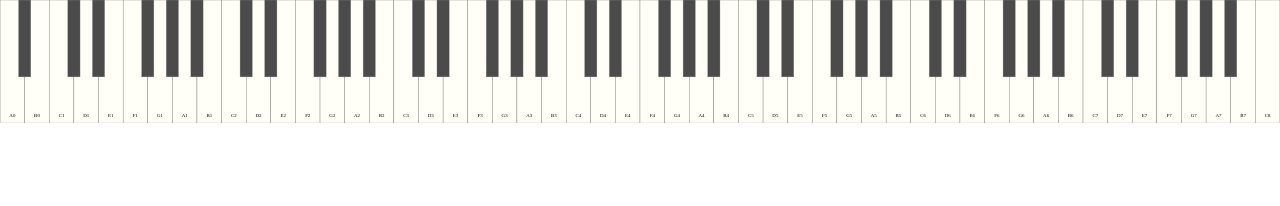
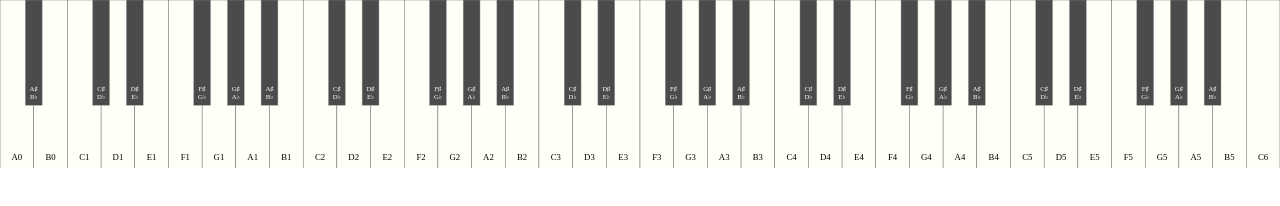
Before and after one commit to hedgeh0gpie/svg-piano-keyboard, a plain HTML site: page index.html in a window 1280 px wide. Drawn offline with Linux system fonts and the light colour scheme.

Commit message:
Add text for black keys

```diff
--- a/css/main.css
+++ b/css/main.css
@@ -102,8 +102,16 @@ textarea {
   fill: #4B4B4B;
 }
 
-.white-key-text-class {
+.white-key-text {
   font-size: 1.3em;
+  pointer-events: none;
+  user-select: none;
+}
+
+.black-key-text {
+  font-size: 1em;
+  fill: #FFFFFF;
+  font-weight: 200;
   pointer-events: none;
   user-select: none;
 }
--- a/js/main.js
+++ b/js/main.js
@@ -7,7 +7,7 @@ const naturalNotes = ["C", "D", "E", "F", "G", "A", "B"];
 const naturalNotesSharps = ["C", "D", "F", "G", "A"];
 const naturalNotesFlats = ["D", "E", "G", "A", "B"];
 
-const range = ["A0", "C8"];
+const range = ["A0", "C6"];
 
 const app = {
   setupPiano() {
@@ -49,10 +49,17 @@ const app = {
     // Add black keys
     let blackKeyPositionX = 60;
     allNaturalNotes.forEach((naturalNote, index, array) => {
+      // If last iteration of keys, do not add black key
+      if (index === array.length - 1) {
+        return;
+      }
+
+      const blackKeyTextGroup = utils.createSVGElement("g");
       const blackKey = this.createKey({className: "black-key", width: whiteKeyWidth / 2, height: pianoHeight / 1.6});
-      utils.setAttributes(blackKey, {
-        "x": blackKeyPositionX
-      });
+      const flatNameText = utils.createSVGElement("text");
+      const sharpNameText = utils.createSVGElement("text");
+
+      utils.setAttributes(blackKeyTextGroup, {"width": whiteKeyWidth / 2});
 
       for (let i = 0; i < naturalNotesSharps.length; i++) {
         let naturalSharpNoteName = naturalNotesSharps[i];
@@ -60,23 +67,42 @@ const app = {
 
         if (naturalSharpNoteName === naturalNote[0]) {
           utils.setAttributes(blackKey, {
+            "x": blackKeyPositionX,
             "data-sharp-name": `${naturalSharpNoteName}#${naturalNote[1]}`,
             "data-flat-name": `${naturalFlatNoteName}b${naturalNote[1]}`
           });
 
-          // Add double spacing between D# and A#
+          utils.setAttributes(sharpNameText, {
+            "text-anchor": "middle",
+            "y": 215,
+            "x": blackKeyPositionX + (whiteKeyWidth / 4)
+          });
+
+          utils.setAttributes(flatNameText, {
+            "text-anchor": "middle",
+            "y": 235,
+            "x": blackKeyPositionX + (whiteKeyWidth / 4)
+          });
+
+          utils.addTextContent(sharpNameText, `${naturalSharpNoteName}♯`);
+          utils.addTextContent(flatNameText, `${naturalFlatNoteName}♭`);
+
+          flatNameText.classList.add("black-key-text");
+          sharpNameText.classList.add("black-key-text");
+
+          // Add double-spacing between D♯ and A♯
           if (naturalSharpNoteName === "D" || naturalSharpNoteName === "A") {
             blackKeyPositionX += whiteKeyWidth * 2;
           } else {
             blackKeyPositionX += whiteKeyWidth;
           }
-          // If last iteration of keys, do not add black key
-          if (index !== array.length - 1) {
-            SVG.appendChild(blackKey);
-          }
 
+          blackKeyTextGroup.appendChild(blackKey);
+          blackKeyTextGroup.appendChild(flatNameText);
+          blackKeyTextGroup.appendChild(sharpNameText);
         }
       }
+      SVG.appendChild(blackKeyTextGroup);
     });
     // Add main SVG to piano div
     piano.appendChild(SVG);
```
